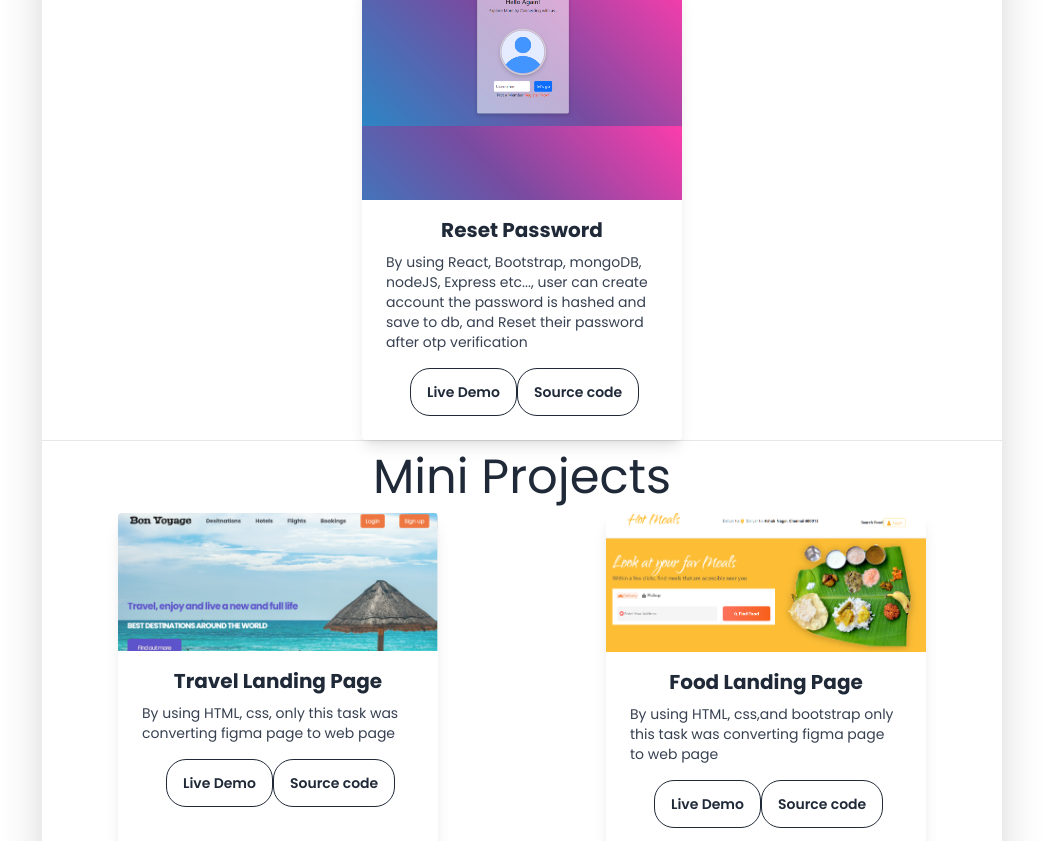
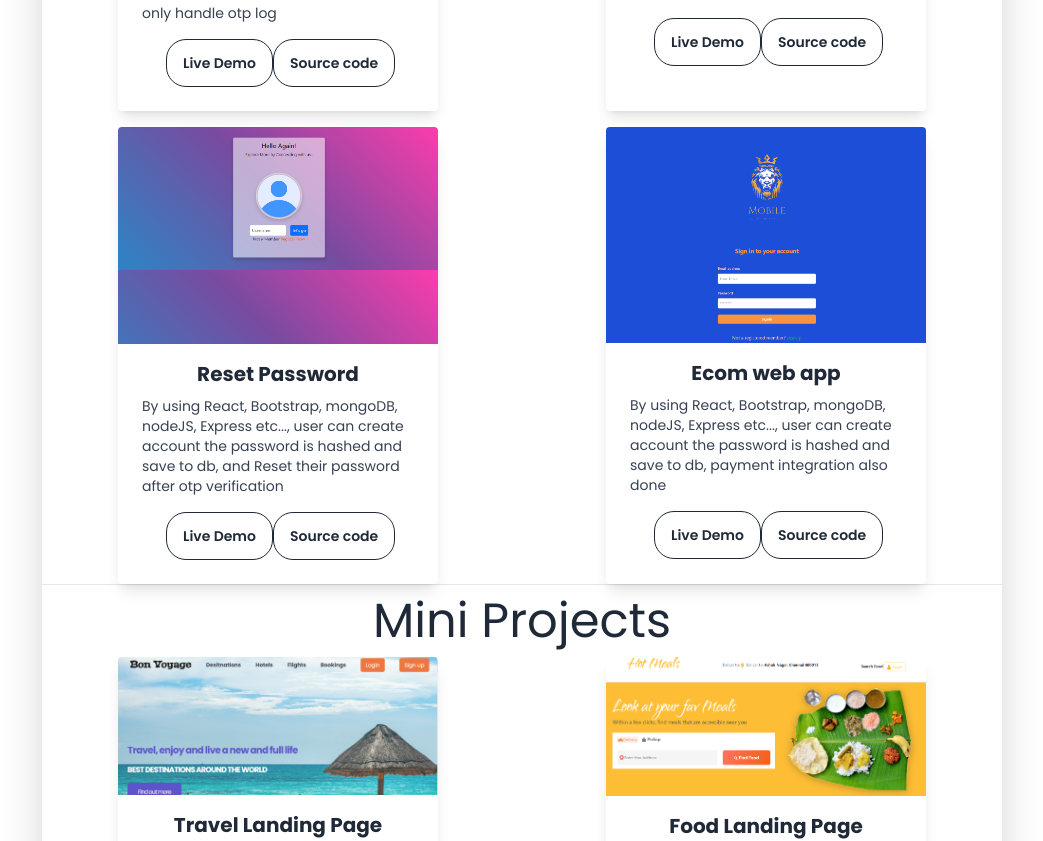
Before and after one commit to anbuleo/anbuportfolio, a React (Vite) app: page / in a window 1280 px wide. Shown: the part 3000-3841 px from the top of the page, without its empty margins (118-1161 px from the left). Built offline with nearby package versions, Linux system fonts and the light colour scheme.

Commit message:
miniprojetcandwalktroughadded

```diff
--- a/src/index.css
+++ b/src/index.css
@@ -244,7 +244,8 @@ article{
     display: flex;
     justify-content: center;
     flex-direction: column;
-    height: 70vh;
+
+    margin-top: 20px;
 
 }
 .contact_info_uCont{
--- a/src/pages/ContactSection.jsx
+++ b/src/pages/ContactSection.jsx
@@ -2,7 +2,7 @@ import React from 'react'
 
 function ContactSection() {
   return <>
-  <section id="contact " className='contact'>
+  <section id="contact" className='contact my-10'>
     <p className="section_text_p1 text-center">Get in touch</p>
     <h1 className="title">Contact Me</h1>
     <div className="contact_info_uCont flex justify-center">
--- a/src/pages/Footer.jsx
+++ b/src/pages/Footer.jsx
@@ -2,7 +2,7 @@ import React from 'react'
 
 function Footer() {
   return <>
-    <footer >
+    <footer className=''>
     <nav >
 
       <div className="nav-links">
--- a/src/pages/HeroSection.jsx
+++ b/src/pages/HeroSection.jsx
@@ -1,7 +1,7 @@
 import React from 'react'
 import fileSaver from 'file-saver'
 import profilePic from '../assets/doodleProfilePic.png'
-import cv from '../assets/anbuliyonNewResume.pdf'
+import cv from '../assets/newcvs.pdf'
 import { Link, useNavigate } from 'react-router-dom'
 
 function HeroSection() {
--- a/src/pages/ProjectSection.jsx
+++ b/src/pages/ProjectSection.jsx
@@ -12,6 +12,7 @@ import colorchanger from '../assets/colorchanger.png'
 import infinitescroll from '../assets/imfinitescroll.png'
 import hit from '../assets/hit.png'
 import splitbox from '../assets/splitbox.png'
+import leomobile from '../assets/leomobiles.png'
 
 function ProjectSection() {
 
@@ -34,6 +35,13 @@ function ProjectSection() {
             details: 'By using React, Bootstrap, mongoDB, nodeJS, Express etc..., user can create account the password is hashed and save to db, and Reset their password after otp verification ',
             deployedURL:'https://otpmanagercapone.netlify.app/',
             gitHubURL:'https://github.com/anbuleo/otp_manager'
+        }
+        ,{
+            image:leomobile,
+            title: 'Ecom web app',
+            details: 'By using React, Bootstrap, mongoDB, nodeJS, Express etc..., user can create account the password is hashed and save to db, payment integration also done ',
+            deployedURL:'https://leomobile.netlify.app',
+            gitHubURL:'https://github.com/anbuleo/Leomobiles'
         }
     ];
     let frontEndData = [
--- a/src/pages/SkillsSection.jsx
+++ b/src/pages/SkillsSection.jsx
@@ -6,8 +6,8 @@ function SkillsSection() {
     <p className="section_text_p1 text-center">Explore My</p>
     <h1 className="title">Skills</h1>
     <div className="skills_container">
-        <div className="flex about-containers gap-4">
-            <div className="detail_container card shadow-2xl  ">
+        <div className="flex about-containers gap-4 ">
+            <div className="detail_container card shadow-2xl h-96 ">
                 <h2 className="sub_title text-center">Frontend Development</h2>
                 <div className="article_container">
                     <article>
@@ -54,7 +54,7 @@ function SkillsSection() {
                     </article>
                 </div>
             </div>
-            <div className="detail_container card shadow-2xl">
+            <div className="detail_container card shadow-2xl h-96">
                 <h2 className="sub_title text-center">Backend Development</h2>
                 <div className="article_container">
                     <article>
```
Also changed, not shown: src/assets/leomobiles.png (added), 1 other file (tests, documents, lock files or other folders).
